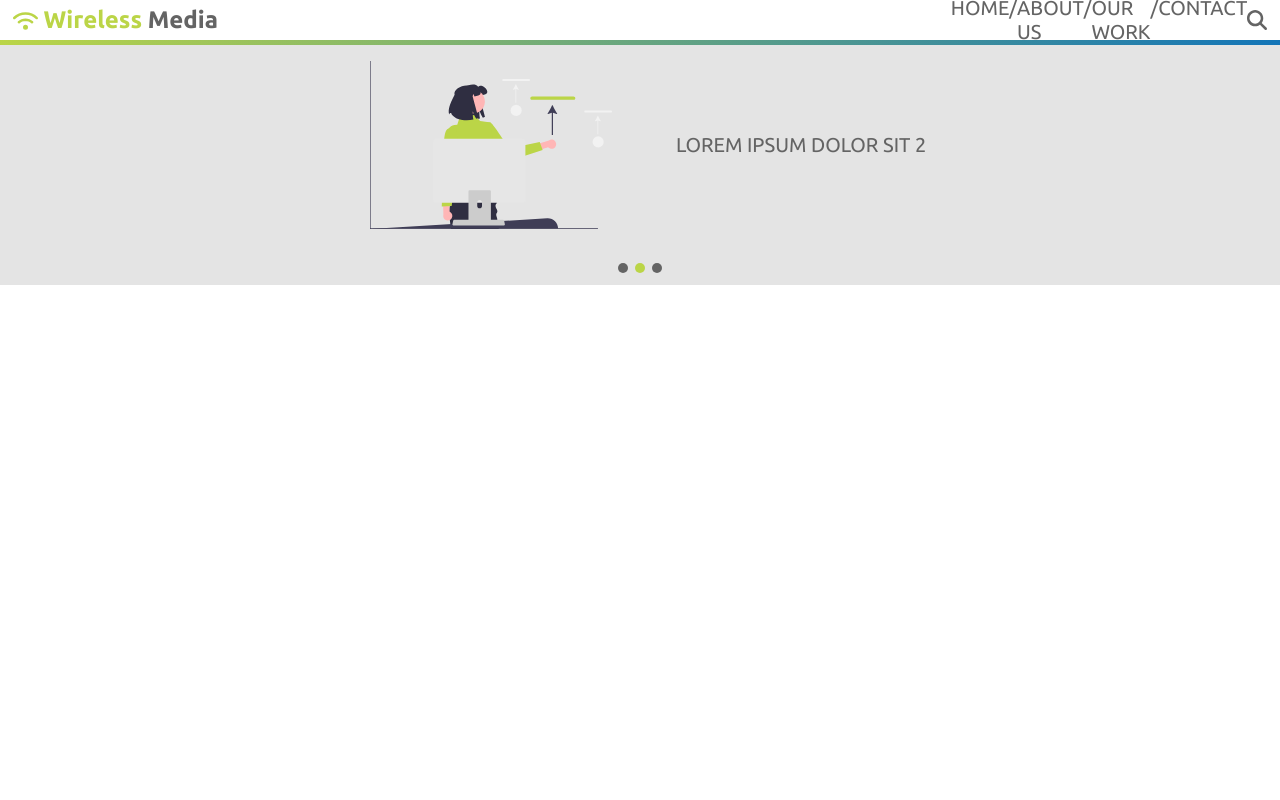
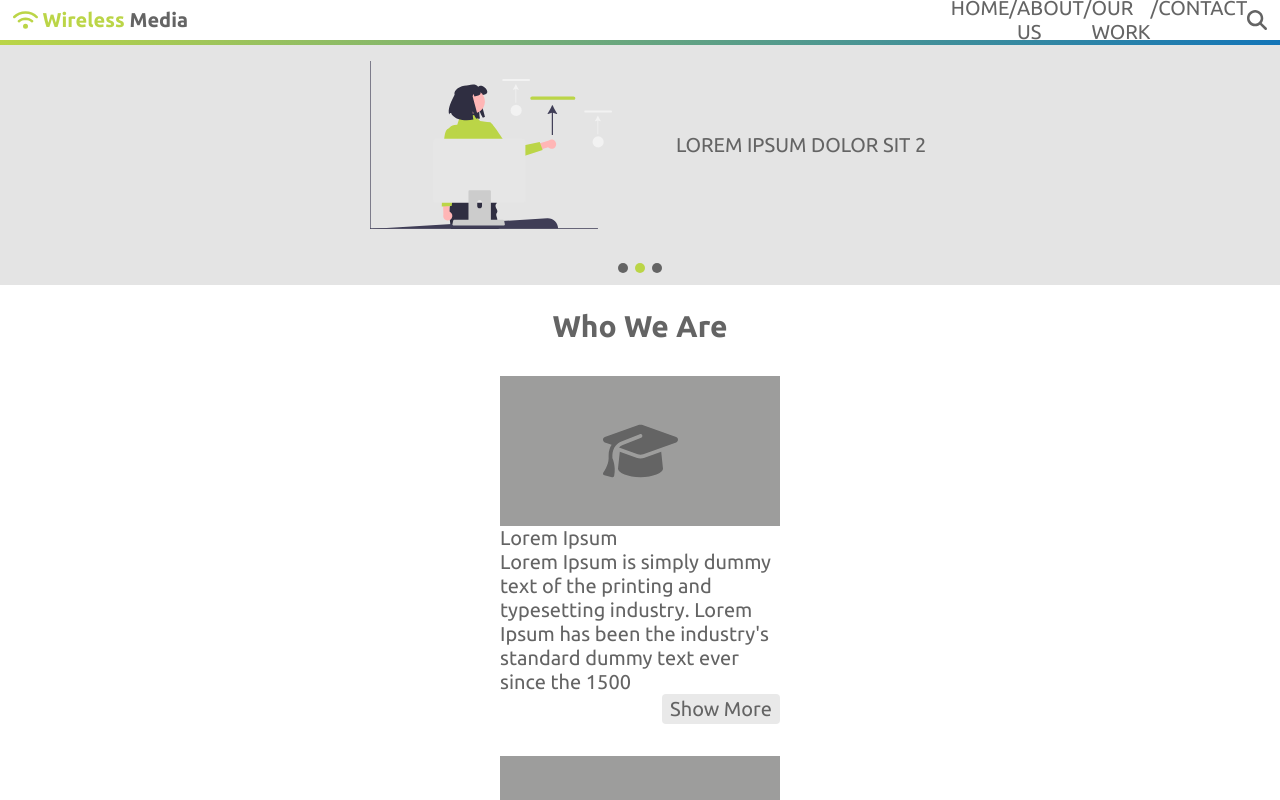
Before and after one commit to vmrjnvc/wm-frontend, a Vue app: page / in a window 1280 px wide. Shown: the top 800 px of the page. Built offline with nearby package versions, Linux system fonts and the light colour scheme.

Commit message:
Create about component and add story components to create about section

```diff
--- a/src/App.vue
+++ b/src/App.vue
@@ -1,11 +1,13 @@
 <script>
 import Navbar from './components/Navbar.vue'
 import Slider from './components/Slider.vue'
+import About from './components/About.vue'
 export default {
   name: 'App',
   components: {
     Navbar,
     Slider,
+    About,
   },
   data() {
     return {
@@ -56,6 +58,7 @@ export default {
     :tablet="tablet"
   />
   <Slider :mobile="mobile" />
+  <About :mobile="mobile" />
 </template>
 
 <style lang="scss"></style>
--- a/src/assets/base.scss
+++ b/src/assets/base.scss
@@ -20,7 +20,8 @@ button,
 svg,
 input,
 body,
-a {
+a,
+pre {
   font-size: $fontSize;
   color: $textColor;
   font-family: $fontFamily;
--- /dev/null
+++ b/src/components/About.vue
@@ -0,0 +1,41 @@
+<script>
+import Story from './Story.vue'
+export default {
+  name: 'About',
+  components: {
+    Story,
+  },
+  props: {
+    mobile: {
+      type: Boolean,
+    },
+  },
+  data() {
+    return {
+      svgs: ['graduation-cap', 'thumbs-up'],
+    }
+  },
+}
+</script>
+
+<template>
+  <div class="about-container">
+    <h2>Who We Are</h2>
+    <Story :mobile="mobile" :svg="svgs[0]" />
+    <Story :mobile="mobile" :svg="svgs[1]" />
+  </div>
+</template>
+
+<style lang="scss">
+.about-container {
+  width: 85%;
+  max-width: 800px;
+  margin: 0 auto;
+  padding-top: 1.5rem;
+  display: flex;
+  flex-direction: column;
+  justify-content: center;
+  align-items: center;
+  gap: 2rem;
+}
+</style>
--- a/src/components/Navbar.vue
+++ b/src/components/Navbar.vue
@@ -108,7 +108,7 @@ nav {
   align-items: center;
   transition: 500ms ease all;
   h1 {
-    font-size: 1.2em;
+    font-size: 1em;
     svg,
     span {
       color: $greenLight;
--- a/src/components/Slider.vue
+++ b/src/components/Slider.vue
@@ -60,14 +60,14 @@ export default {
       </div></Transition
     >
     <div class="slide-btn-container" v-show="!mobile">
-      <button class="circle" @click="() => this.setSlide(0)">
-        <fa icon="circle" :class="{ 'icon-active': this.currentSlide === 0 }" />
+      <button class="circle" @click="setSlide(0)">
+        <fa icon="circle" :class="{ 'icon-active': currentSlide === 0 }" />
       </button>
-      <button class="circle" @click="() => this.setSlide(1)">
-        <fa icon="circle" :class="{ 'icon-active': this.currentSlide === 1 }" />
+      <button class="circle" @click="setSlide(1)">
+        <fa icon="circle" :class="{ 'icon-active': currentSlide === 1 }" />
       </button>
-      <button class="circle" @click="() => this.setSlide(2)">
-        <fa icon="circle" :class="{ 'icon-active': this.currentSlide === 2 }" />
+      <button class="circle" @click="setSlide(2)">
+        <fa icon="circle" :class="{ 'icon-active': currentSlide === 2 }" />
       </button>
     </div>
   </div>
@@ -105,7 +105,7 @@ export default {
   display: flex;
   width: 100%;
   justify-content: space-between;
-  padding: 0.3rem 0.6rem;
+  padding: 0.8rem 0.6rem;
   svg:hover {
     color: $greenLight;
   }
--- /dev/null
+++ b/src/components/Story.vue
@@ -0,0 +1,79 @@
+<script>
+export default {
+  name: 'Story',
+  props: {
+    mobile: {
+      type: Boolean,
+    },
+    svg: {
+      type: String,
+    }
+  },
+  data() {
+    return {
+      showFullText: false,
+      title: 'Lorem Ipsum',
+      text: "Lorem Ipsum is simply dummy text of the printing and typesetting industry. Lorem Ipsum has been the industry's standard dummy text ever since the 1500s, when an unknown printer took a galley of type and scrambled it to make a type specimen book. It has survived not only five centuries, but also the leap into electronic",
+    }
+  },
+  computed: {
+    formatText() {
+      if (this.showFullText) {
+        return this.text
+      }
+      return this.mobile
+        ? ''
+        : `${this.text.slice(0, 150)}`
+    },
+  },
+}
+</script>
+
+<template>
+  <div class="story-container">
+    <div class="story-img"><fa :icon="svg" /></div>
+    <div class="story-txt">
+      <p>
+       <pre>{{ title }}</pre>
+        {{ formatText }}
+      </p>
+      <button @click="showFullText = !showFullText">
+        Show {{ showFullText ? 'Less' : 'More' }}
+      </button>
+    </div>
+  </div>
+</template>
+
+<style lang="scss">
+@import '../assets/variables.scss';
+
+.story-container {
+  width: 280px;
+  .story-img {
+    height: 150px;
+    width: 100%;
+    background-color: $darkGray;
+    display: flex;
+    align-items: center;
+    justify-content: center;
+    svg {
+      font-size: 3em;
+      &:hover {
+        color: $greenLight;
+      }
+    }
+  }
+    .story-txt {
+      button {
+        float: right;
+        background-color: $gray;
+        padding: 0.2rem 0.5rem;
+        border-radius: 4px;
+        &:hover {
+          background-color: $greenLight;
+          color: #fff;
+        }
+      }
+    }
+}
+</style>
```
